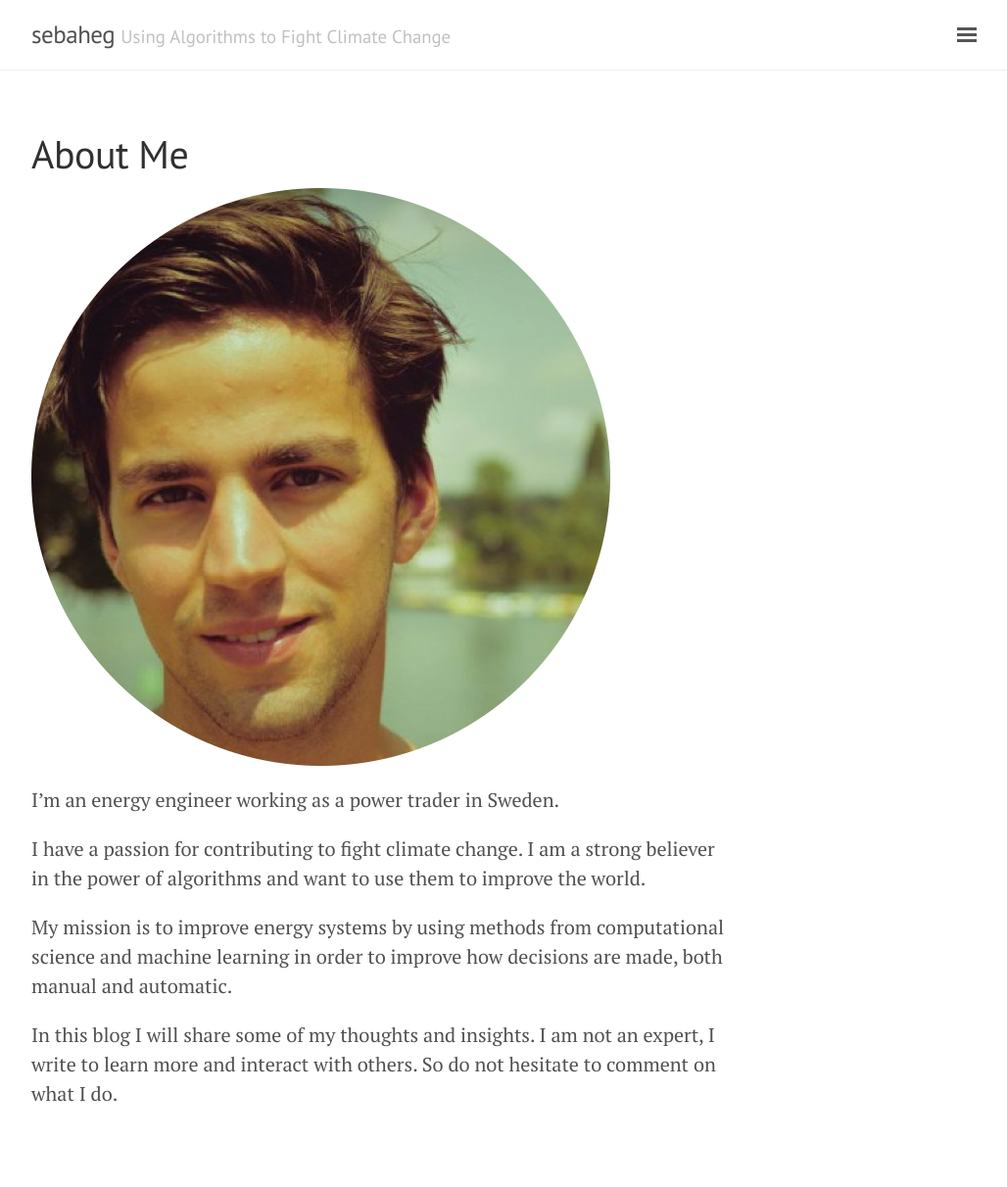
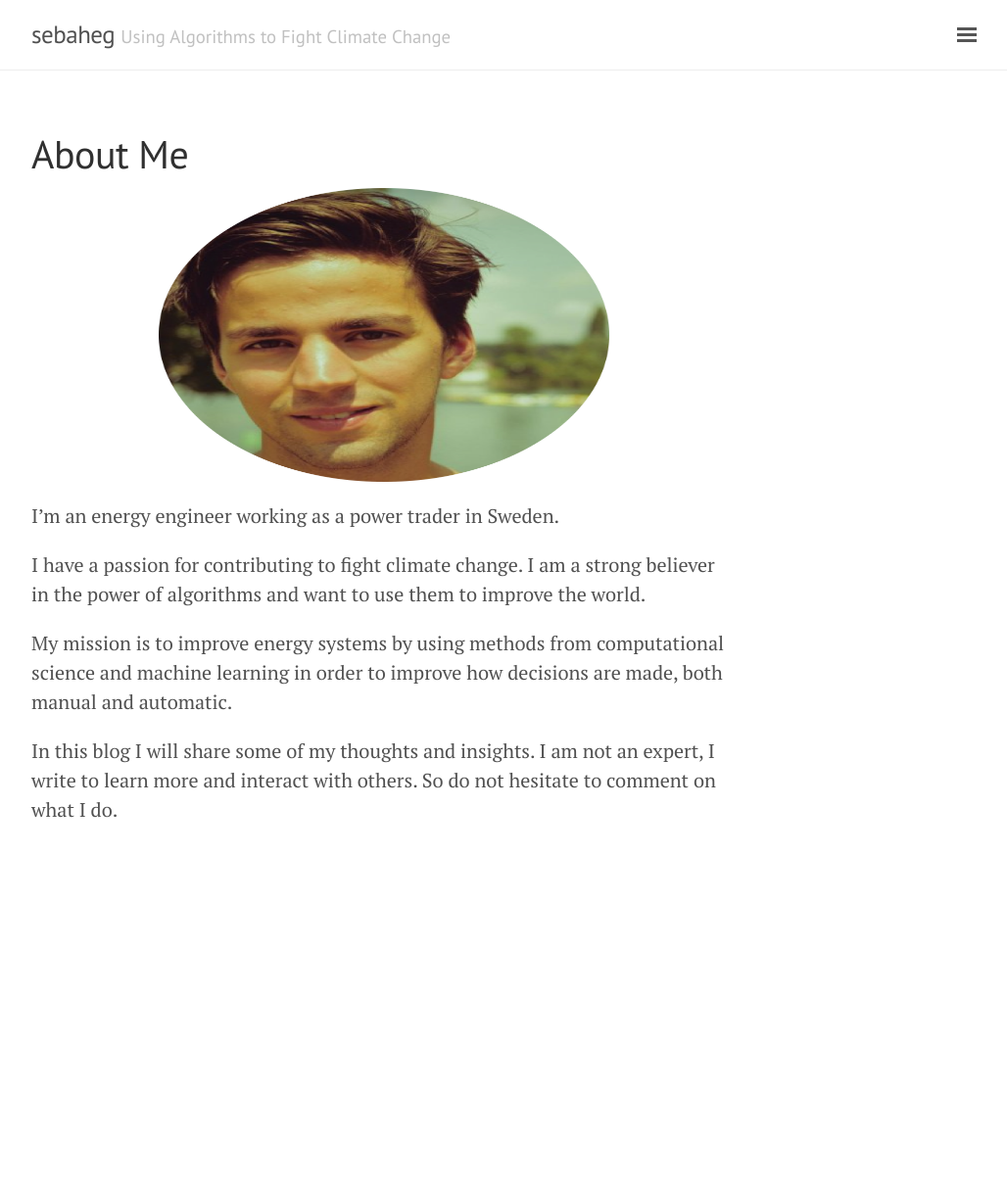
Before and after one commit to sebaheg/sebaheg.github.io, a Jekyll site: the page built from about.md, in a window 1280 px wide. Shown: the whole page at 98% size, without its empty margins (248-1276 px from the left). Built offline with Jekyll 4.4.1, drawn with Linux system fonts in a browser that asks for light colours; after the commit the page ends 922 px from its top, so only the background shows below that.

Commit message:
Center image about.

```diff
--- a/about.md
+++ b/about.md
@@ -3,7 +3,9 @@
 title: About Me
 ---
 
-![](/images/sebastian.png)
+<p align="center">
+  <img width="460" height="300" src="/images/sebastian.png">
+</p>
 
 I'm an energy engineer working as a power trader in Sweden.
 
```
